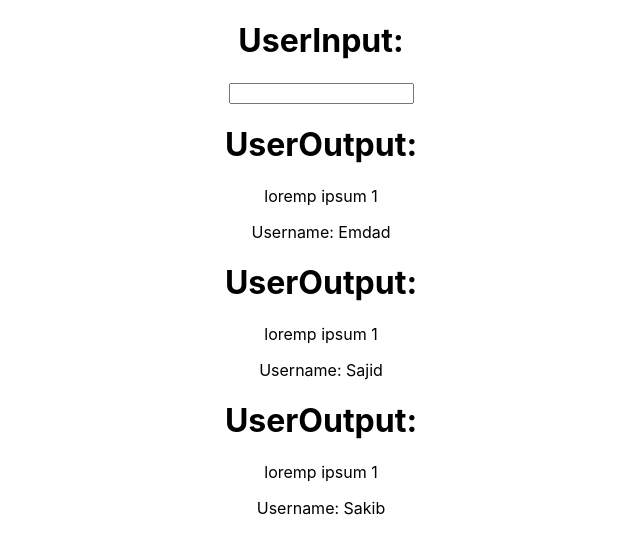
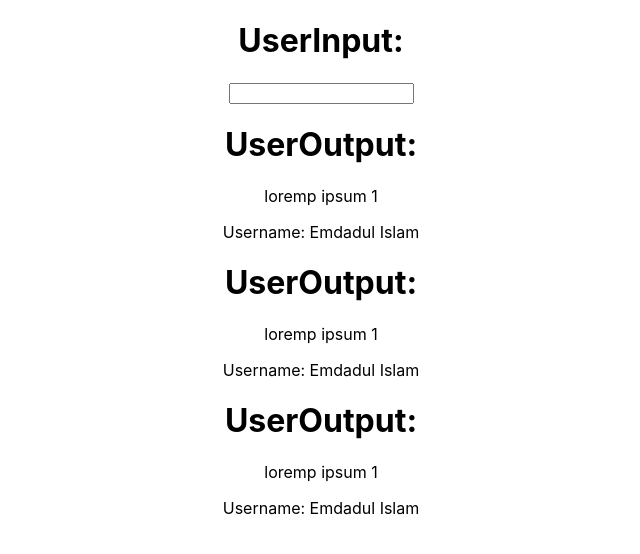
Before and after one commit to emdadul-islam439/react-assignment-01, a React (Create React App) app: page / in a window 1280 px wide. Shown: the top 554 px of the page, without its empty margins (319-959 px from the left). Built offline with nearby package versions, Linux system fonts and the light colour scheme.

Commit message:
added state to save username, and passed the saved-state into UserOutput component

```diff
--- a/src/App.js
+++ b/src/App.js
@@ -1,14 +1,16 @@
+import { useState } from "react";
 import "./App.css";
 import UserInput from "./components/UserInput";
 import UserOutput from "./components/UserOutput";
 
 function App() {
+  const [username, setUsername] = useState("Emdadul Islam");
   return (
     <div className="App">
       <UserInput />
-      <UserOutput username="Emdad" />
-      <UserOutput username="Sajid" />
-      <UserOutput username="Sakib" />
+      <UserOutput username={username} />
+      <UserOutput username={username} />
+      <UserOutput username={username} />
     </div>
   );
 }
```
